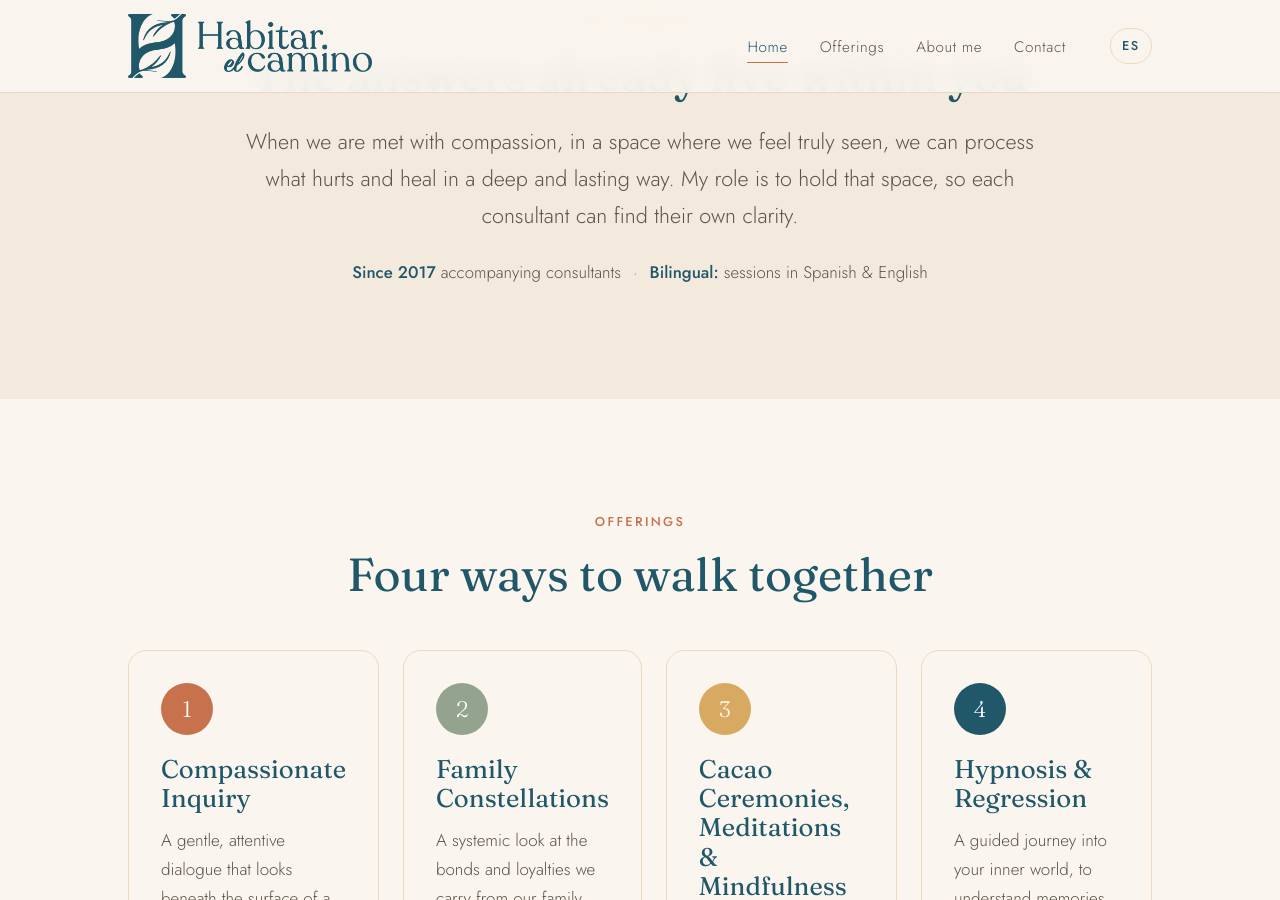
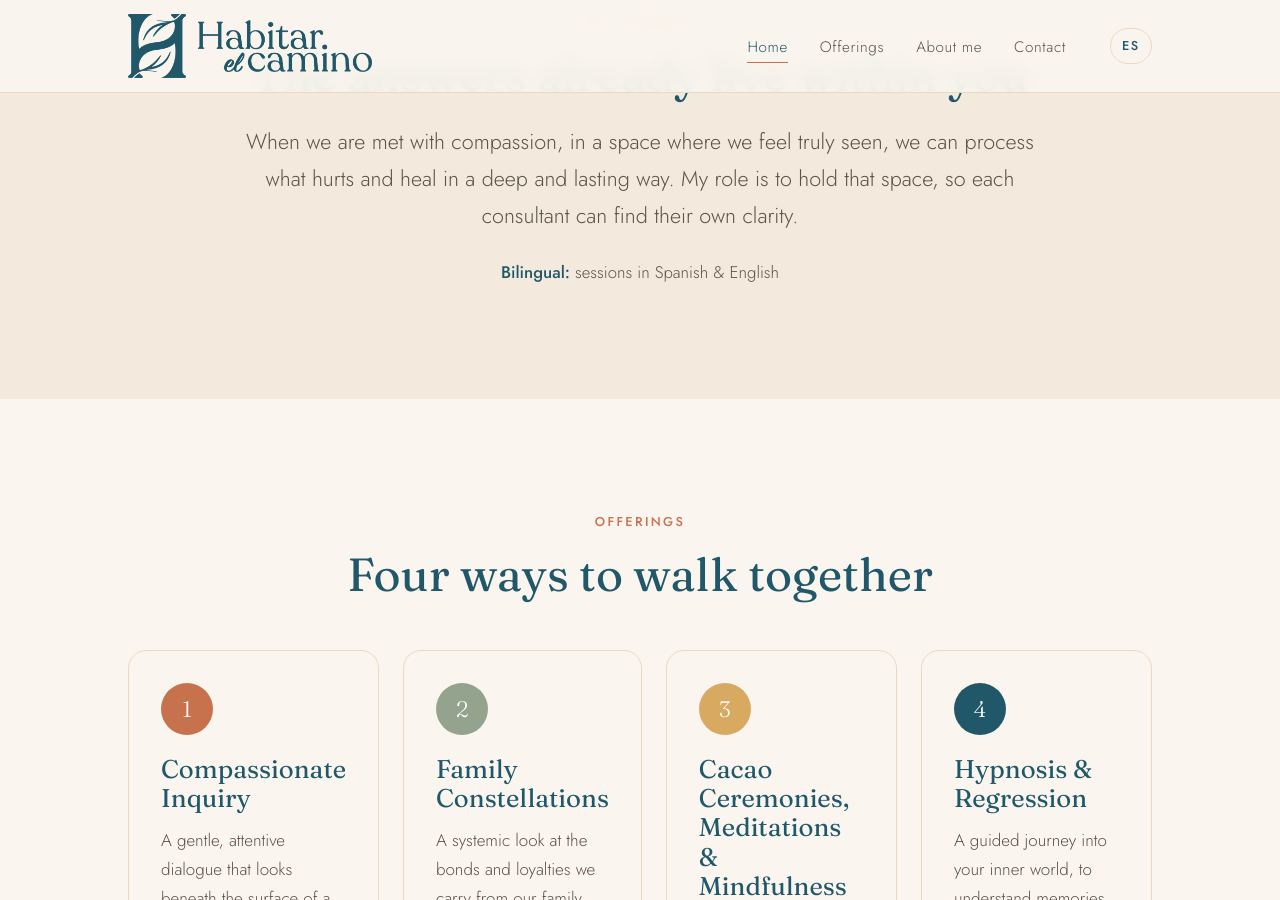
Before and after one commit to travisdowns/habitarelcamino, a Jekyll site: the page built from en/index.html, in a window 1280 px wide and 900 px high, scrolled down 936 px. Built offline with Jekyll 4.4.1, drawn with Linux system fonts in a browser that asks for light colours.

Commit message:
Remove the Desde 2017 line from the home page

```diff
--- a/en/index.html
+++ b/en/index.html
@@ -29,7 +29,6 @@ description: "Habitar el Camino is a holistic facilitation practice in Puerto Va
         <h2>The answers already live within you</h2>
         <p class="lede">When we are met with compassion, in a space where we feel truly seen, we can process what hurts and heal in a deep and lasting way. My role is to hold that space, so each consultant can find their own clarity.</p>
         <ul class="stats">
-          <li><strong>Since 2017</strong> accompanying consultants</li>
           <li><strong>Bilingual:</strong> sessions in Spanish &amp; English</li>
         </ul>
       </div>
--- a/index.html
+++ b/index.html
@@ -29,7 +29,6 @@ description: "Habitar el Camino es una práctica de facilitación holística en
         <h2>Las respuestas ya viven en ti</h2>
         <p class="lede">Cuando nos encuentran con compasión, en un espacio donde nos sentimos realmente vistos, podemos procesar lo que duele y sanar de manera profunda y duradera. Mi rol es sostener ese espacio, para que cada consultante encuentre su propia claridad.</p>
         <ul class="stats">
-          <li><strong>Desde 2017</strong> acompañando a consultantes</li>
           <li><strong>Bilingüe:</strong> sesiones en español e inglés</li>
         </ul>
       </div>
```
